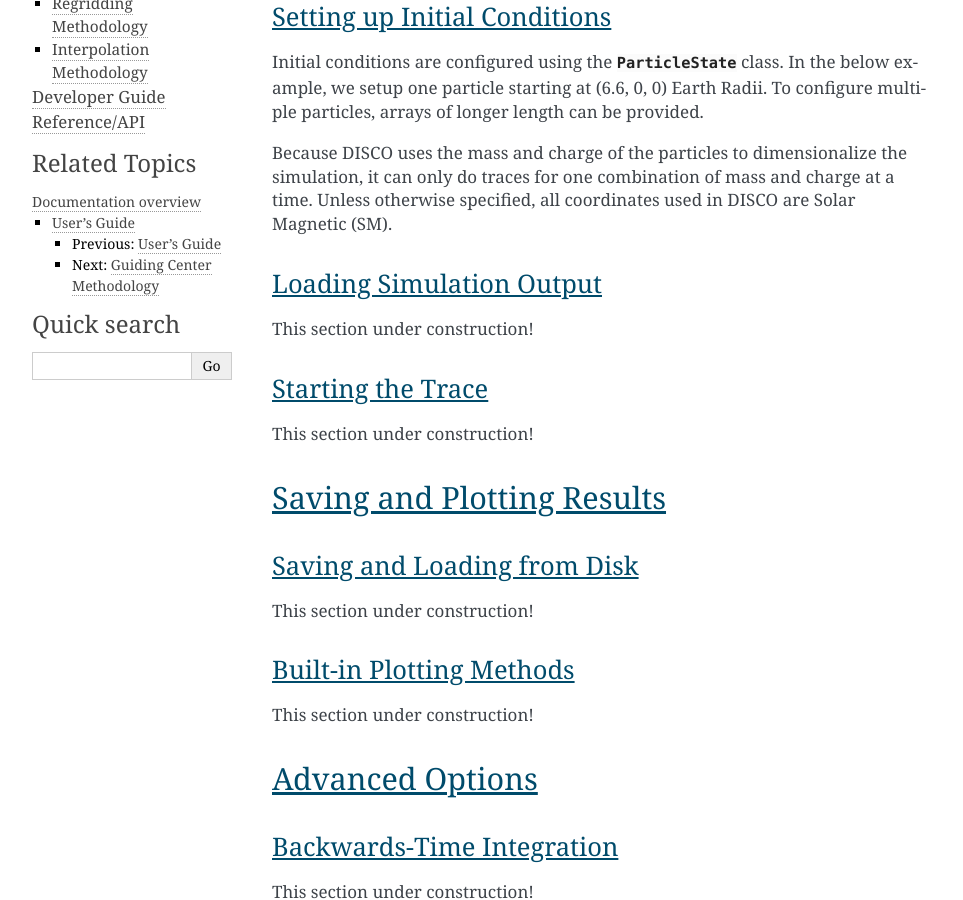
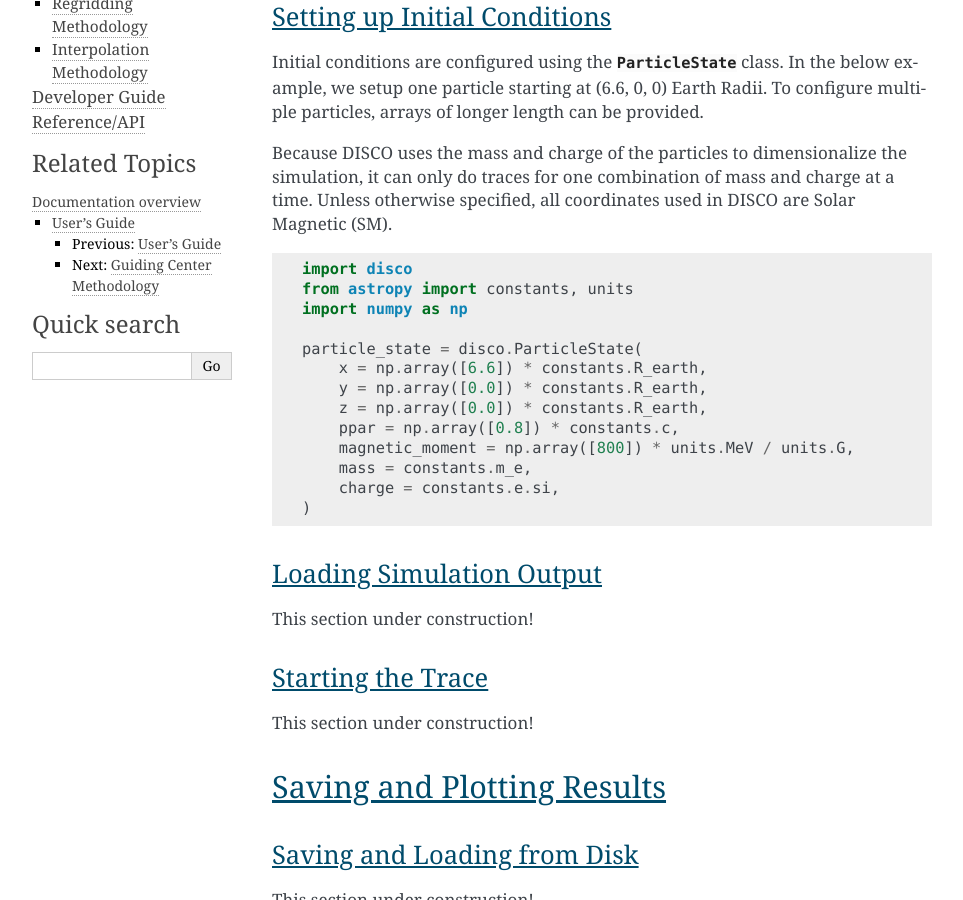
Before and after one commit to ddasilva/disco, a Sphinx documentation site: the page built from docs/user-guide/examples.rst, in a window 1280 px wide and 900 px high, scrolled down 625 px. Shown: the whole window, without its empty margins (148-1111 px from the left). Built offline with Sphinx 7.4.7, drawn with Linux system fonts in a browser that asks for light colours.

Commit message:
Fix code block in docs

```diff
--- a/docs/user-guide/examples.rst
+++ b/docs/user-guide/examples.rst
@@ -17,8 +17,8 @@ Initial conditions are configured using the `~disco.ParticleState` class. In the
 Because DISCO uses the mass and charge of the particles to dimensionalize the simulation, it can only do traces for one combination of mass and charge at a time.
 Unless otherwise specified, all coordinates used in DISCO are Solar Magnetic (SM).
 
+.. code-block:: python
 
-.. code-block:: python
     import disco
     from astropy import constants, units
     import numpy as np
@@ -31,7 +31,7 @@ Unless otherwise specified, all coordinates used in DISCO are Solar Magnetic (SM
 	magnetic_moment = np.array([800]) * units.MeV / units.G,
 	mass = constants.m_e,
 	charge = constants.e.si,
-	)
+    )
 
 
 Loading Simulation Output
```
